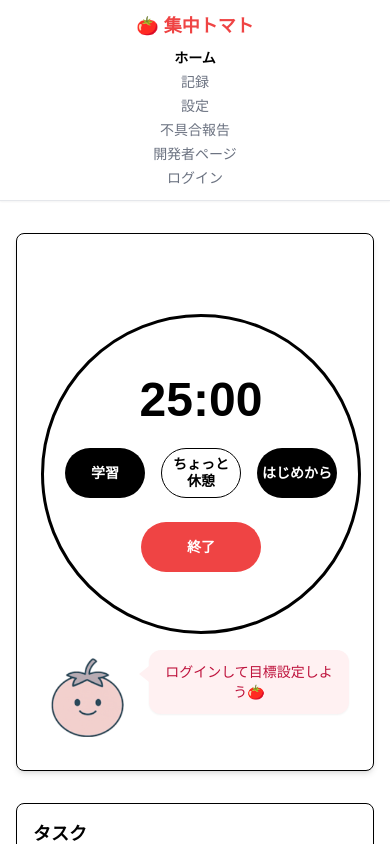
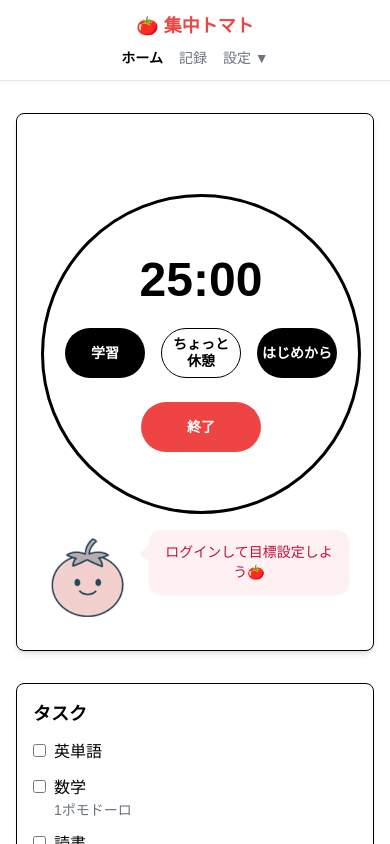
Before and after one commit to tuxsmax-pixel/shuuchuu-tomato, a React (Create React App) app: page / in a window 390 px wide. Shown: the top 844 px of the page. Built offline with nearby package versions, Linux system fonts and the light colour scheme; no server answers.

Commit message:
スマホ用にヘッダーを簡素化＆設定ドロップダウン追加

```diff
--- a/src/components/Header.tsx
+++ b/src/components/Header.tsx
@@ -1,10 +1,12 @@
-import React from "react";
+import React, { useState } from "react";
 import { Link, useLocation } from "react-router-dom";
 import LoginButton from "./LoginButton";
 
 const Header = () => {
   const location = useLocation();
+  const [isDropdownOpen, setDropdownOpen] = useState(false);
 
+  // アクティブなリンクに太字を適用
   const isActive = (path: string) =>
     location.pathname === path
       ? "text-black font-bold"
@@ -18,20 +20,17 @@ const Header = () => {
           🍅 集中トマト
         </h1>
 
-        {/* ナビゲーションメニュー */}
-        <nav className="flex flex-col sm:flex-row items-center sm:space-x-4 text-sm gap-y-1 sm:gap-y-0 text-center sm:text-left">
+        {/* ✅ PC版メニュー */}
+        <nav className="hidden sm:flex items-center space-x-4 text-sm">
           <Link to="/" className={isActive("/")}>ホーム</Link>
           <Link to="/records" className={isActive("/records")}>記録</Link>
           <Link to="/settings" className={isActive("/settings")}>設定</Link>
-
-          {/* 🔽 追加メニュー 🔽 */}
           <a
             href="mailto:fieldsekkei@gmail.com?subject=集中トマト 不具合報告&body=不具合の内容をできるだけ詳しくご記入ください。"
             className="text-gray-500 hover:text-black"
           >
             不具合報告
           </a>
-
           <a
             href="https://www.field-sekkei.com/"
             target="_blank"
@@ -40,10 +39,46 @@ const Header = () => {
           >
             開発者ページ
           </a>
-          {/* 🔼 追加メニューここまで 🔼 */}
-
           <LoginButton />
         </nav>
+
+        {/* ✅ スマホ版メニュー */}
+        <div className="flex flex-col sm:hidden items-center gap-y-1 text-sm">
+          <div className="flex gap-x-4">
+            <Link to="/" className={isActive("/")}>ホーム</Link>
+            <Link to="/records" className={isActive("/records")}>記録</Link>
+
+            {/* 設定ドロップダウンボタン */}
+            <button
+              onClick={() => setDropdownOpen(!isDropdownOpen)}
+              className="text-gray-500 hover:text-black"
+            >
+              設定 {isDropdownOpen ? "▲" : "▼"}
+            </button>
+          </div>
+
+          {/* ドロップダウンメニュー */}
+          {isDropdownOpen && (
+            <div className="flex flex-col items-center gap-y-1 mt-1">
+              <Link to="/settings" className={isActive("/settings")}>設定ページ</Link>
+              <a
+                href="mailto:fieldsekkei@gmail.com?subject=集中トマト 不具合報告&body=不具合の内容をできるだけ詳しくご記入ください。"
+                className="text-gray-500 hover:text-black"
+              >
+                不具合報告
+              </a>
+              <a
+                href="https://www.field-sekkei.com/"
+                target="_blank"
+                rel="noopener noreferrer"
+                className="text-gray-500 hover:text-black"
+              >
+                開発者ページ
+              </a>
+              <LoginButton />
+            </div>
+          )}
+        </div>
       </div>
     </header>
   );
```
